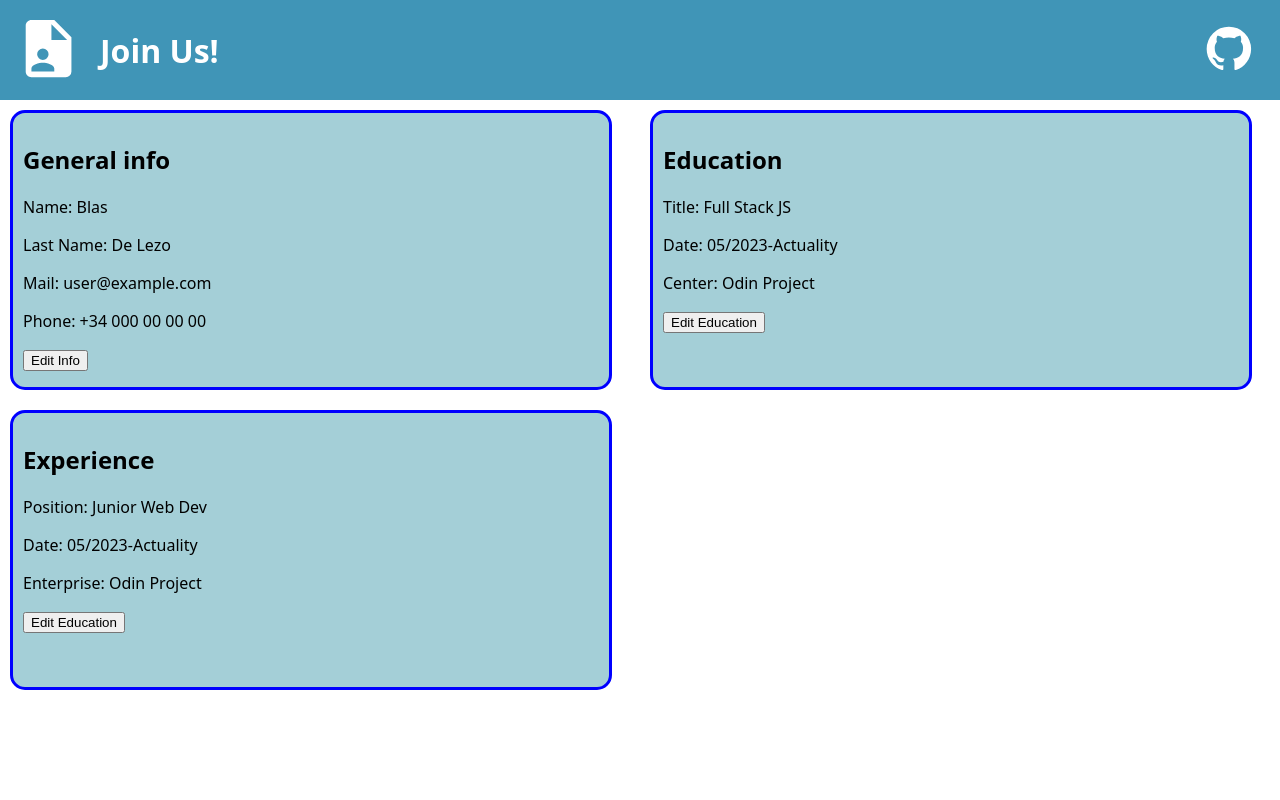
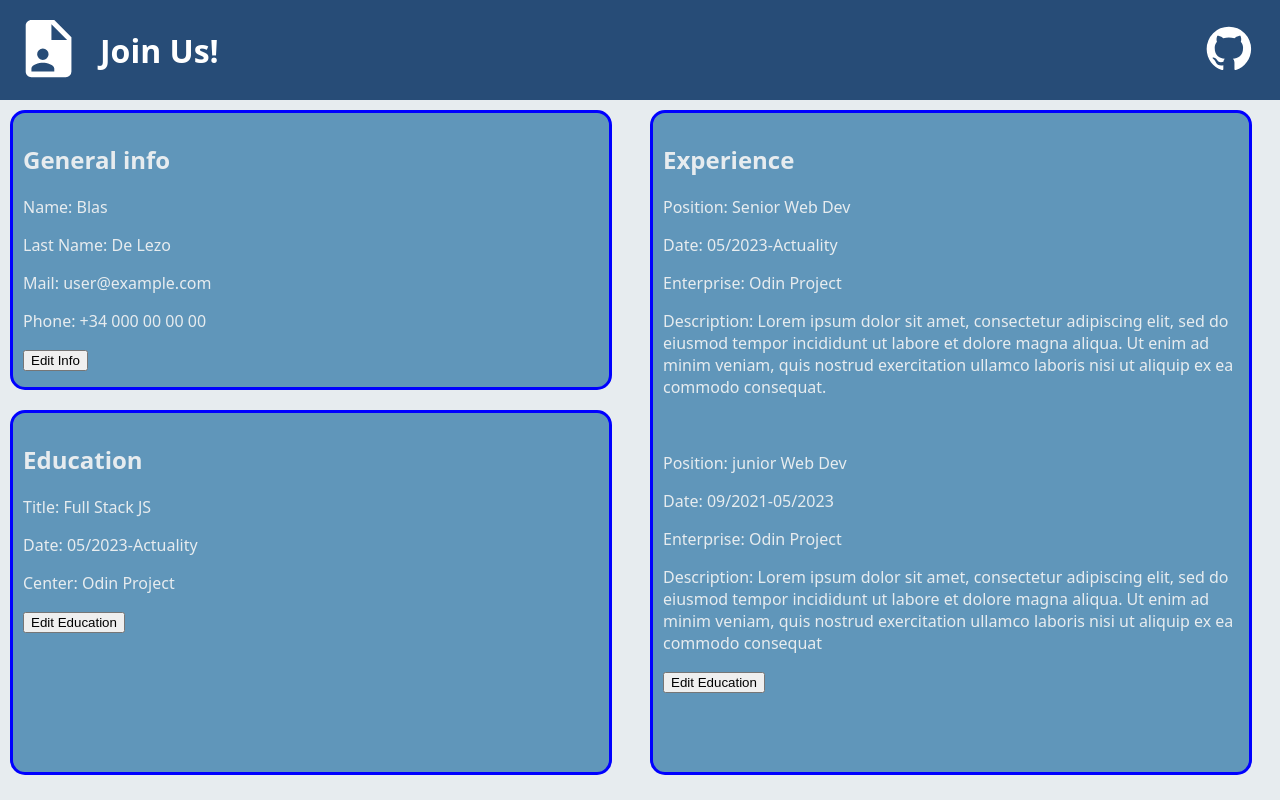
Before and after one commit to Jesusblan/cv-application-react, a React (Vite) app: page / in a window 1280 px wide. Built offline with nearby package versions, Linux system fonts and the light colour scheme.

Commit message:
final touchs in all files

```diff
--- a/src/index.css
+++ b/src/index.css
@@ -14,10 +14,12 @@
   min-width: 450px;
 }
 body {
+  color: #E7ECEF;
   margin: 0px;
+  background-color: #E7ECEF;
 }
 .display{
   display: grid;
   grid-template-columns: minmax(225px, 1fr) minmax(225px, 1fr);
-  grid-template-rows: repeat(2, 300px);
+  grid-template-rows: 300px 385px;
 }
--- a/src/main.jsx
+++ b/src/main.jsx
@@ -10,8 +10,8 @@ createRoot(document.getElementById("root")).render(
     <Header />
     <div className="display">
       <Info />
+      <Experience />
       <Education />
-      <Experience />
     </div>
   </>,
 );
--- a/src/modules/Experience.jsx
+++ b/src/modules/Experience.jsx
@@ -3,9 +3,14 @@ import React, { useState } from "react";
 
 function Experience() {
   let expData = {
-    position: "Junior Web Dev",
+    position: "Senior Web Dev",
     startEnd: "05/2023-Actuality",
     enterprise: "Odin Project",
+    description: "Lorem ipsum dolor sit amet, consectetur adipiscing elit, sed do eiusmod tempor incididunt ut labore et dolore magna aliqua. Ut enim ad minim veniam, quis nostrud exercitation ullamco laboris nisi ut aliquip ex ea commodo consequat.",
+    position2: "junior Web Dev",
+    startEnd2: "09/2021-05/2023",
+    enterprise2: "Odin Project",
+    description2: "Lorem ipsum dolor sit amet, consectetur adipiscing elit, sed do eiusmod tempor incididunt ut labore et dolore magna aliqua. Ut enim ad minim veniam, quis nostrud exercitation ullamco laboris nisi ut aliquip ex ea commodo consequat",
 
   };
 
@@ -16,6 +21,11 @@ function Experience() {
     expData.position = event.target.inputPosition.value;
     expData.startEnd = event.target.inputStartEnd.value;
     expData.enterprise = event.target.inputEnterprise.value;
+    expData.description = event.target.inputDescription.value;
+    expData.position2 = event.target.inputPosition2.value;
+    expData.startEnd2 = event.target.inputStartEnd2.value;
+    expData.enterprise2 = event.target.inputEnterprise2.value;
+    expData.description2 = event.target.inputDescription2.value
 
     setData(expData);
 
@@ -37,7 +47,22 @@ function Experience() {
             <label>Enterprise: </label>
             <input name="inputCenter" type="text" />
 
-            <button type="submit">Submit</button>
+            <label>Description: </label>
+            <input name="inputDescription" type="text" />
+
+            <label>Position:  </label>
+            <input name="inputTitle2" type="text" />
+
+            <label>Date: </label>
+            <input name="inputStartEnd2" type="text" />
+
+            <label>Enterprise: </label>
+            <input name="inputCenter2" type="text" />
+
+            <label>Description: </label>
+            <input name="inputDescription2" type="text" />
+
+            <button type="submit2">Submit</button>
           </form>
         </div>
       );
@@ -70,6 +95,12 @@ function Experience() {
       <p>Position: {isData.position}</p>
       <p>Date: {isData.startEnd}</p>
       <p>Enterprise: {isData.enterprise}</p>
+      <p>Description: {isData.description}</p>
+      <br />
+      <p>Position: {isData.position2}</p>
+      <p>Date: {isData.startEnd2}</p>
+      <p>Enterprise: {isData.enterprise2}</p>
+      <p>Description: {isData.description2}</p>
       <SetPopup />
     </div>
   );
--- a/src/styles/Education.css
+++ b/src/styles/Education.css
@@ -20,5 +20,4 @@
     border-color: blue;
     border-radius: 15px;
     width: 90%;
-    background-color: rgb(164, 207, 215);
-  }
+    background-color: #6096BA;  }
--- a/src/styles/Experience.css
+++ b/src/styles/Experience.css
@@ -20,5 +20,8 @@
     border-color: blue;
     border-radius: 15px;
     width: 90%;
-    background-color: rgb(164, 207, 215);
+    background-color: #6096BA;
+
+    grid-column: 2/3;
+    grid-row: 1/3;
   }
--- a/src/styles/Header.css
+++ b/src/styles/Header.css
@@ -1,5 +1,5 @@
 .header {
-  background-color: rgb(64, 149, 183);
+  background-color: #274C77;
   height: 100px;
   color: white;
   fill: white;
--- a/src/styles/Info.css
+++ b/src/styles/Info.css
@@ -1,11 +1,12 @@
 .input {
-  position: fixed;
+  position: absolute;
   top: 0;
   left: 0;
   width: 100%;
   height: 100%;
-  padding: 25%;
-  background-color: rgba(184, 184, 184, 0.817);
+  padding: 10%;
+  background-color: #8b8c89d5;
+  color: black;
 }
 .infoForm {
   width: 25%;
@@ -20,5 +21,4 @@
   border-color: blue;
   border-radius: 15px;
   width: 90%;
-  background-color: rgb(164, 207, 215);
-}
+  background-color: #6096BA;}
```
